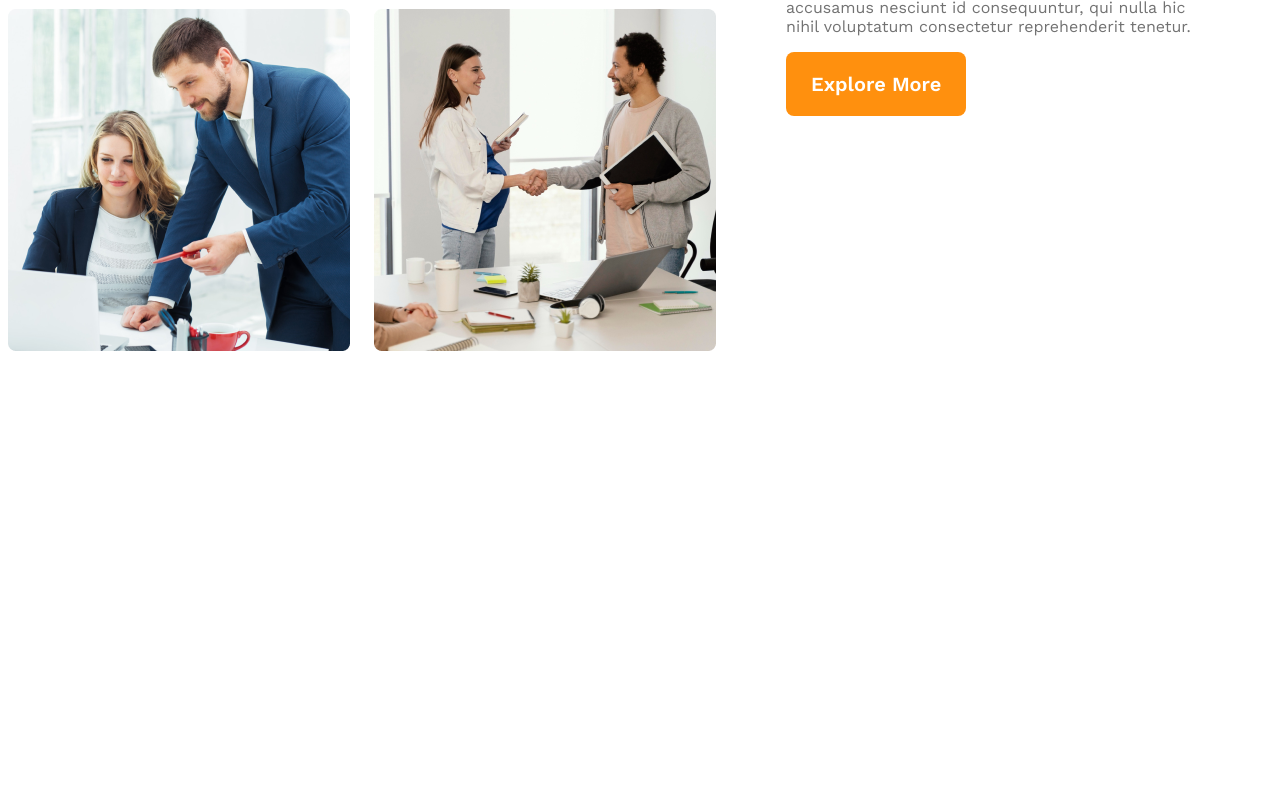
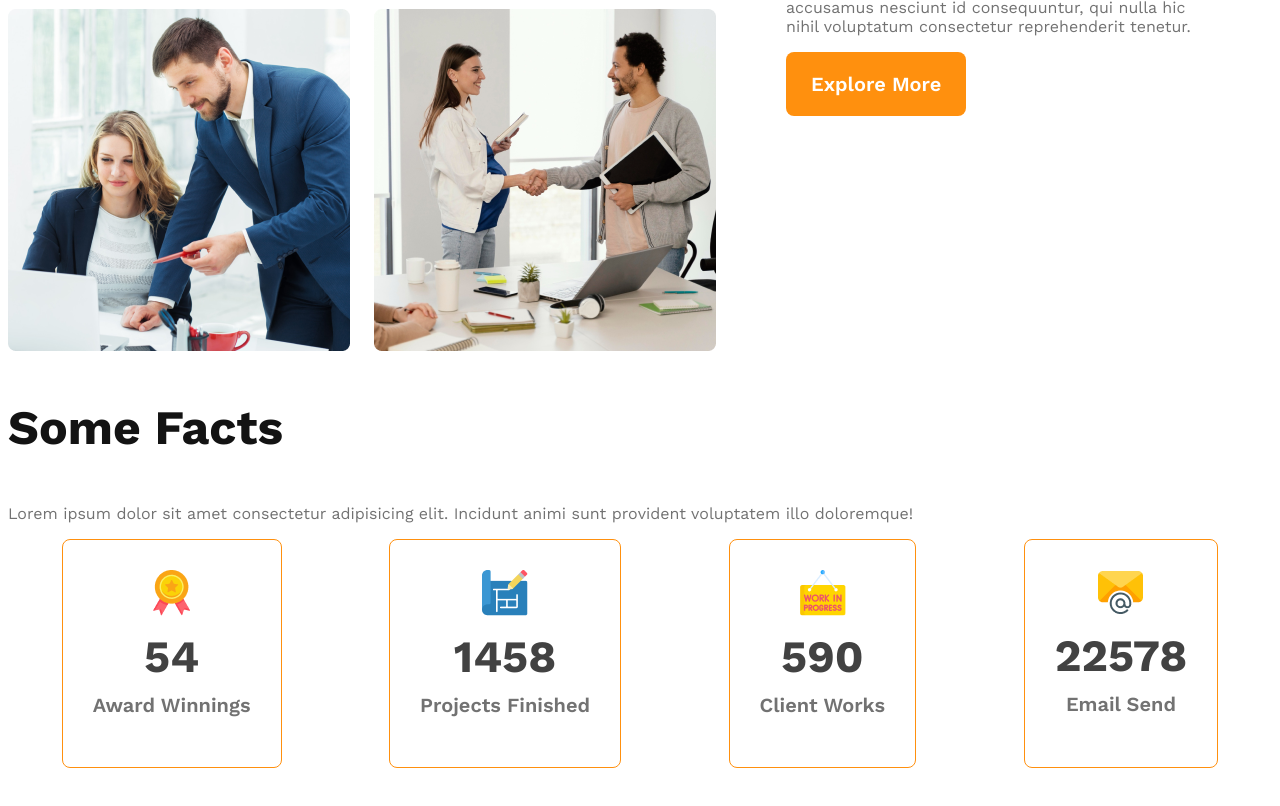
Before and after one commit to mehrabhassan71/g3-architects, a plain HTML site: page index.html in a window 1280 px wide. Shown: the part 1449-2255 px from the top of the page. Before the commit the page ends 1870 px from the top, so only its background shows below. Drawn offline with nearby package versions, Linux system fonts and the light colour scheme.

Commit message:
card added

```diff
--- a/index.html
+++ b/index.html
@@ -12,7 +12,7 @@
     <!-- header starting -->
     <header>
         <nav>
-            <h3 class="nav-title">G3 Architects</h3>
+            <h3 class="section-title">G3 Architects</h3>
             <ul>
                 <li><a href="">Home</a></li>
                 <li><a href="">About</a></li>
@@ -52,6 +52,41 @@
                 <button class="btn-primary">Explore More</button>
             </div>
         </section>
+        <!-- teams section end -->
+        <!-- feature section start -->
+        <section class="feature-container">
+
+        </section>
+        <!-- feature section end -->
+        <!-- facts section start -->
+        <section class="facts-container">
+            <h3 class="section-title">Some Facts</h3>
+            <p class="text-light-grey">Lorem ipsum dolor sit amet consectetur adipisicing elit. Incidunt animi sunt
+                provident voluptatem illo doloremque!</p>
+            <div class="facts-card-container">
+                <div class="card">
+                    <img src="images/icons/ribon.png" alt="">
+                    <h2 class="card-stats">54</h2>
+                    <p class="card-title text-light-grey">Award Winnings</p>
+                </div>
+                <div class="card">
+                    <img src="images/icons/projects.png" alt="">
+                    <h2 class="card-stats">1458</h2>
+                    <p class="card-title text-light-grey">Projects Finished</p>
+                </div>
+                <div class="card">
+                    <img src="images/icons/customers.png" alt="">
+                    <h2 class="card-stats">590</h2>
+                    <p class="card-title text-light-grey">Client Works</p>
+                </div>
+                <div class="card">
+                    <img src="images/icons/email.png" alt="">
+                    <h2 class="card-stats">22578</h2>
+                    <p class="card-title text-light-grey">Email Send</p>
+                </div>
+            </div>
+        </section>
+        <!-- facts section end -->
     </main>
     <footer>
 
--- a/styles/architect.css
+++ b/styles/architect.css
@@ -8,6 +8,12 @@
 
 .text-light-grey {
     color: #727272;
+}
+
+.section-title {
+    font-size: 3rem;
+    font-weight: 700;
+    color: #131313;
 }
 
 .btn-primary {
@@ -47,12 +53,6 @@ nav li {
 nav li a {
     text-decoration: none;
     color: #424242;
-}
-
-.nav-title {
-    font-size: 3rem;
-    font-weight: 700;
-    color: #131313;
 }
 
 .banner-content {
@@ -114,6 +114,32 @@ main {
     font-weight: 700;
 }
 
+/* facts section */
+.facts-card-container {
+    display: flex;
+    justify-content: space-around;
+}
+
+.facts-card-container .card {
+    border-radius: 8px;
+    border: 1px solid #ff900e;
+    text-align: center;
+    padding: 30px;
+}
+
+.facts-card-container .card-title {
+    font-weight: 600;
+    font-size: 1.25rem;
+    margin-top: 5px;
+}
+
+.facts-card-container .card-stats {
+    font-size: 2.8rem;
+    color: #424242;
+    margin-top: 10px;
+    margin-bottom: 10px;
+}
+
 /* responsive */
 /* mobile view */
 @media screen and (max-width:576px) {
```
